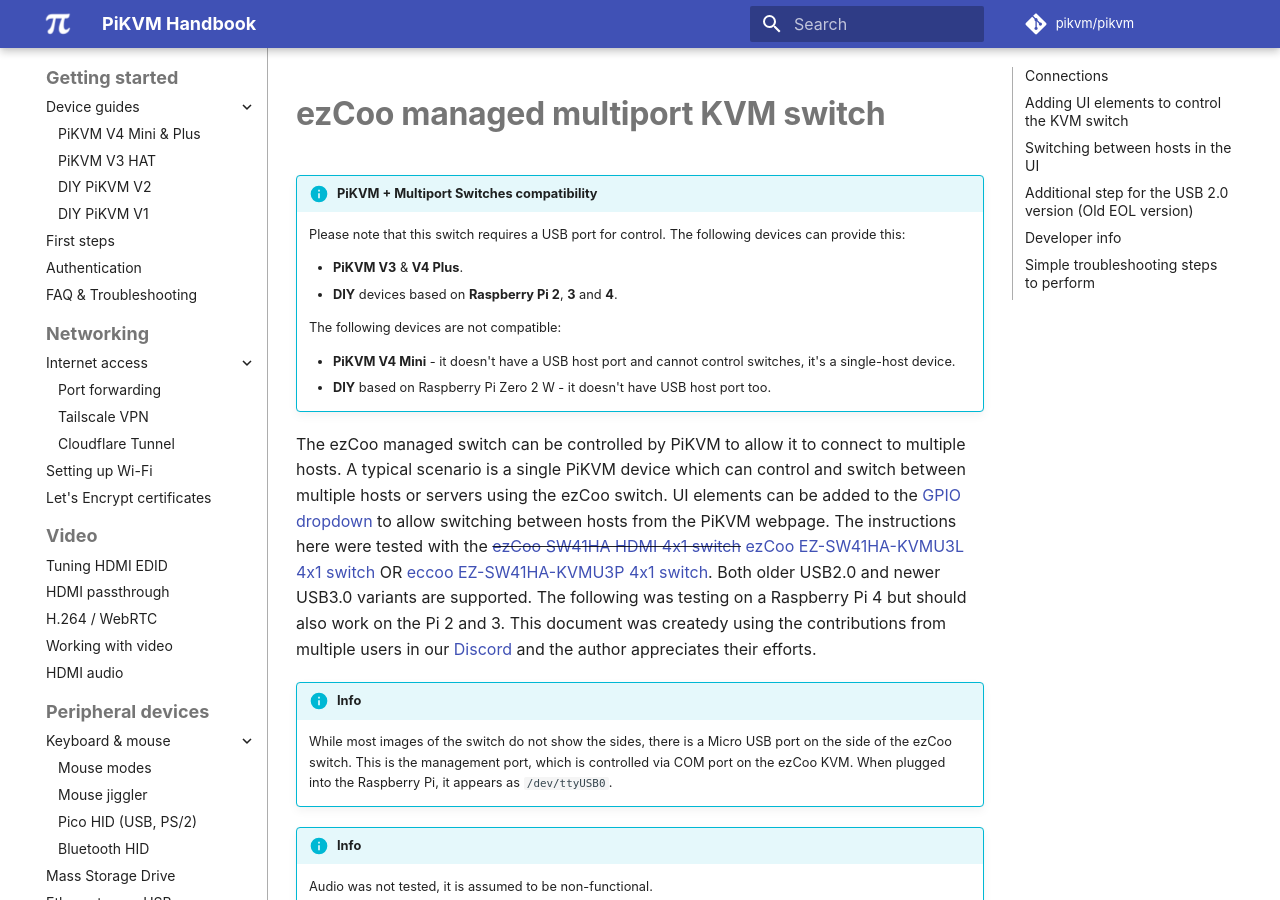
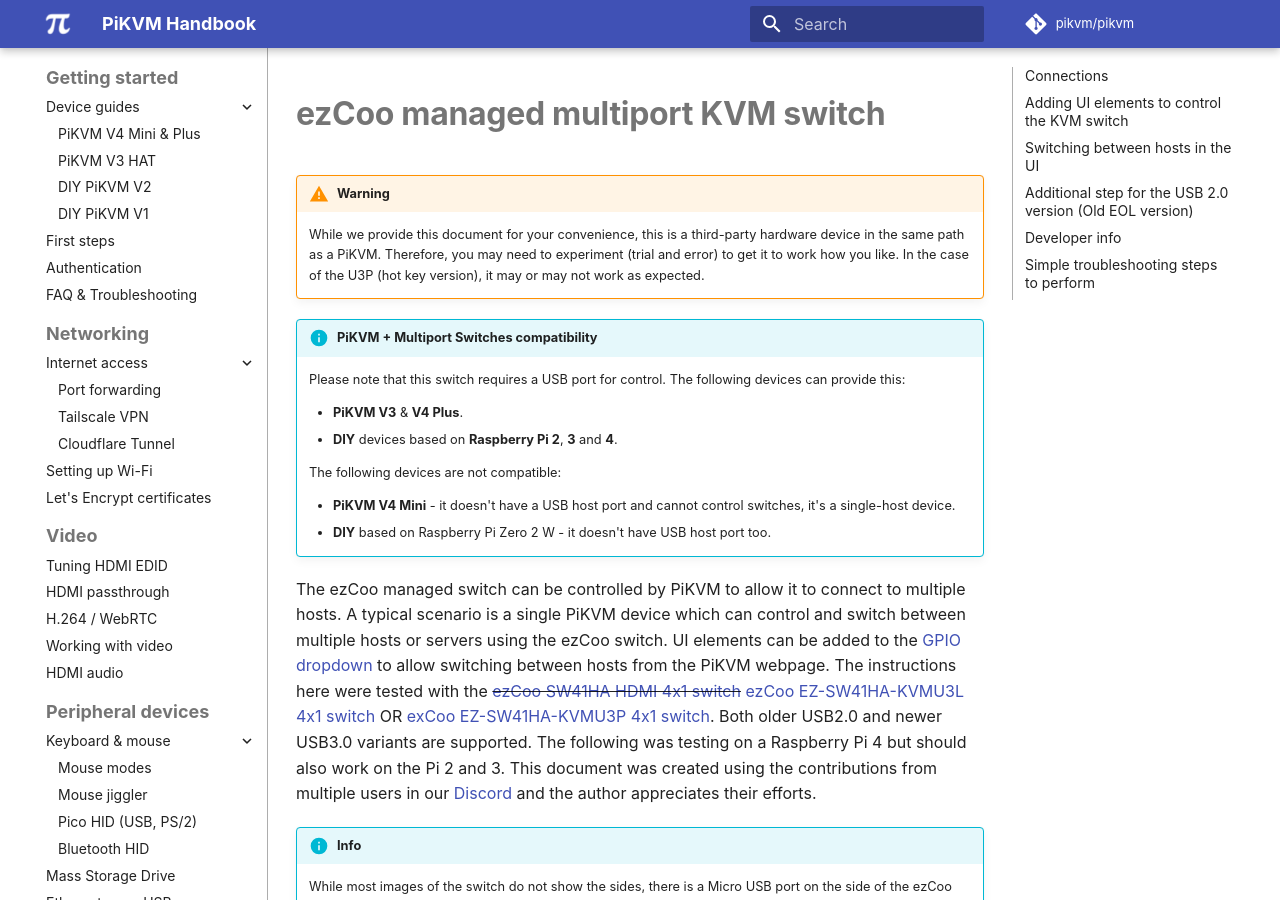
Before and after one commit to pikvm/pikvm, an MkDocs documentation site: the page built from docs/ezcoo.md, in a window 1280 px wide and 900 px high. Built offline with MkDocs 1.6.1 and Material for MkDocs 9.7.7, drawn with Linux system fonts in a browser that asks for light colours; some web fonts are replaced; comment, search, counter and statistics services are not loaded.

Commit message:
Update ezcoo.md
Added verbiage for clarification

```diff
--- a/docs/ezcoo.md
+++ b/docs/ezcoo.md
@@ -1,8 +1,11 @@
 # ezCoo managed multiport KVM switch
+
+!!! warning
+    While we provide this document for your convenience, this is a third-party hardware device in the same path as a PiKVM. Therefore, you may need to experiment (trial and error) to get it to work how you like. In the case of the U3P (hot key version), it may or may not work as expected.
 
 {!_multiport_usb.md!}
 
-The ezCoo managed switch can be controlled by PiKVM to allow it to connect to multiple hosts. A typical scenario is a single PiKVM device which can control and switch between multiple hosts or servers using the ezCoo switch. UI elements can be added to the [GPIO dropdown](gpio.md) to allow switching between hosts from the PiKVM webpage. The instructions here were tested with the ~~[ezCoo SW41HA HDMI 4x1 switch](https://www.easycoolav.com/products/hdmi20-switch-4x1-with-usb20-kvm-4-port-usbsupport-4k60hz-444-and-hdr-audio-breakout)~~ [ezCoo EZ-SW41HA-KVMU3L 4x1 switch](https://www.easycoolav.com/products/hdmi20-switch-4x1-with-usb30-kvm-3-port-usbsupport-4k60hz-444-and-hdr-audio-breakout-36) OR [eccoo EZ-SW41HA-KVMU3P 4x1 switch](https://www.amazon.com/gp/product/B09ZKZK7ZB). Both older USB2.0 and newer USB3.0 variants are supported. The following was testing on a Raspberry Pi 4 but should also work on the Pi 2 and 3. This document was createdy using the contributions from multiple users in our [Discord](https://discord.gg/bpmXfz5) and the author appreciates their efforts.
+The ezCoo managed switch can be controlled by PiKVM to allow it to connect to multiple hosts. A typical scenario is a single PiKVM device which can control and switch between multiple hosts or servers using the ezCoo switch. UI elements can be added to the [GPIO dropdown](gpio.md) to allow switching between hosts from the PiKVM webpage. The instructions here were tested with the ~~[ezCoo SW41HA HDMI 4x1 switch](https://www.easycoolav.com/products/hdmi20-switch-4x1-with-usb20-kvm-4-port-usbsupport-4k60hz-444-and-hdr-audio-breakout)~~ [ezCoo EZ-SW41HA-KVMU3L 4x1 switch](https://www.easycoolav.com/products/hdmi20-switch-4x1-with-usb30-kvm-3-port-usbsupport-4k60hz-444-and-hdr-audio-breakout-36) OR [exCoo EZ-SW41HA-KVMU3P 4x1 switch](https://www.amazon.com/gp/product/B09ZKZK7ZB). Both older USB2.0 and newer USB3.0 variants are supported. The following was testing on a Raspberry Pi 4 but should also work on the Pi 2 and 3. This document was created using the contributions from multiple users in our [Discord](https://discord.gg/bpmXfz5) and the author appreciates their efforts.
 
 !!! info
     While most images of the switch do not show the sides, there is a Micro USB port on the side of the ezCoo switch. This is the management port, which is controlled via COM port on the ezCoo KVM. When plugged into the Raspberry Pi, it appears as `/dev/ttyUSB0`.
```
